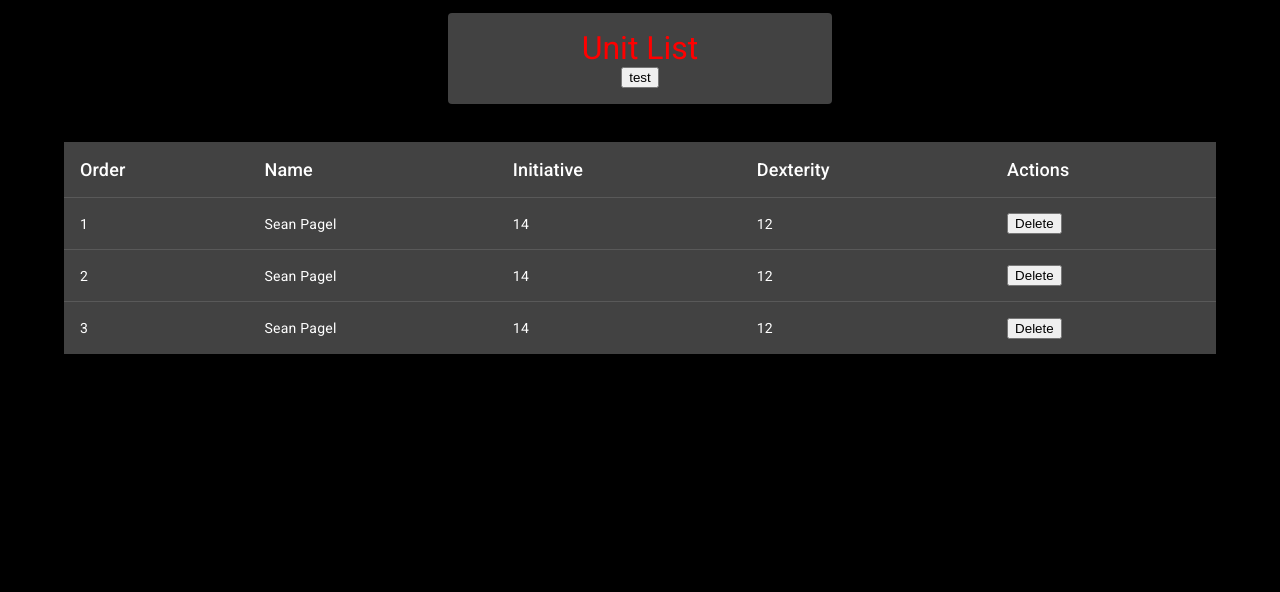
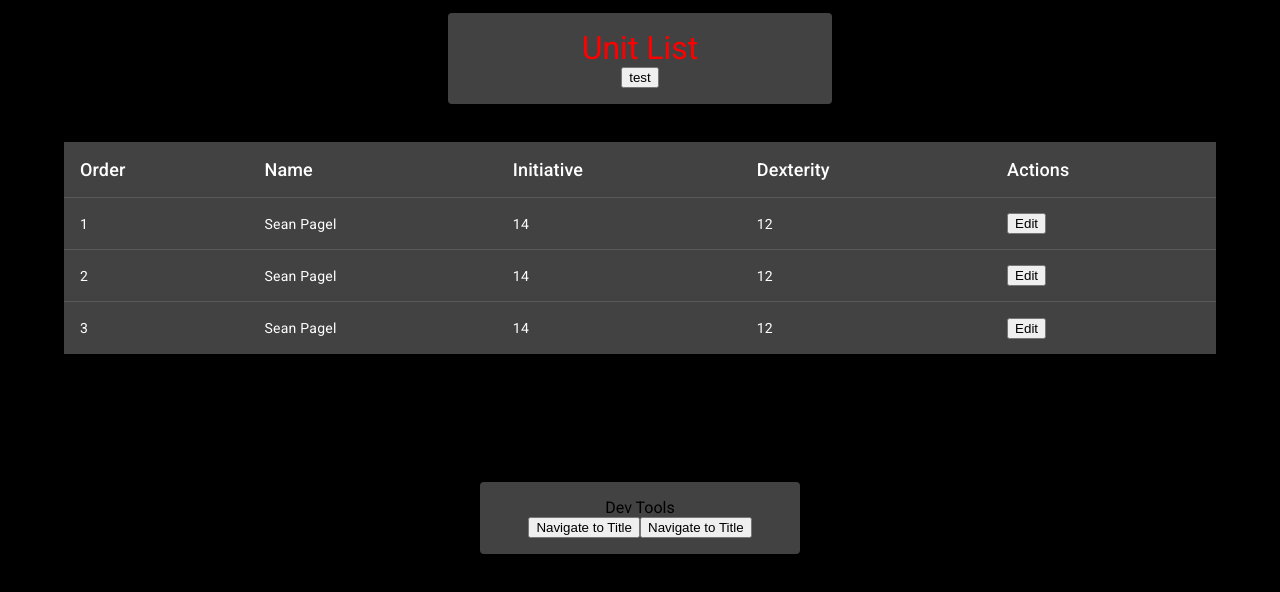
Before and after one commit to Bingle-Stankus/Initiative-Tracker, an Angular app in the folder Initiative-Tracker/: page /app-title-page in a window 1280 px wide. Both pictures are taken after a click on the button 640 px from the left and 374 px from the top of the page. Shown: the top 592 px of the page. Built offline with nearby package versions, Linux system fonts and the light colour scheme.

Commit message:
Created Skeleton for Update Modal

```diff
--- a/Initiative-Tracker/src/app/app-routing.module.ts
+++ b/Initiative-Tracker/src/app/app-routing.module.ts
@@ -4,8 +4,8 @@ import { CommonModule } from '@angular/common';
 import { RouterModule, Routes } from '@angular/router';
 import { TitlePageComponent } from './tools/title-page/title-page.component';
 import { UnitComponent } from './tools/unit/unit.component';
-import { AddUnitComponent } from './tools/add-unit/add-unit.component';
 import { SaveUnitComponent } from './tools/save-unit/save-unit.component';
+import { AddUnitComponent } from './tools/modals/add-unit/add-unit.component';
 
 const routes: Routes = [
 
--- /dev/null
+++ b/Initiative-Tracker/src/app/tools/modals/update-unit/update-unit.component.html
@@ -0,0 +1 @@
+<p>update-unit works!</p>
--- a/Initiative-Tracker/src/app/tools/unit/unit.component.css
+++ b/Initiative-Tracker/src/app/tools/unit/unit.component.css
@@ -1,4 +1,14 @@
 /*--- CLASSES ----------------------------------------- */
+
+.dev-tools{
+    text-align: center;
+    justify-content: center;
+    align-items: center;
+
+    margin: auto;
+    margin-top: 10%;
+    max-width: 40%;
+}
 
 .unit-list{
     text-align: center;
--- a/Initiative-Tracker/src/app/tools/unit/unit.component.html
+++ b/Initiative-Tracker/src/app/tools/unit/unit.component.html
@@ -13,27 +13,27 @@
     <ng-container matColumnDef="actions">
         <th mat-header-cell *matHeaderCellDef style="font-size: large;"> Actions </th>
         <td mat-cell *matCellDef="let element">
-            <button mat-raised-button >Delete</button>
+            <button mat-raised-button (click)="openUpdateDialog()"> Edit </button>
         </td>
     </ng-container>
 
     <ng-container matColumnDef="order">
-        <th mat-header-cell *matHeaderCellDef style="font-size: large;">Order</th>
+        <th mat-header-cell *matHeaderCellDef style="font-size: large;"> Order </th>
         <td mat-cell *matCellDef="let element">{{element.order}}</td>
     </ng-container>
 
     <ng-container matColumnDef="name">
-        <th mat-header-cell *matHeaderCellDef style="font-size: large;">Name</th>
+        <th mat-header-cell *matHeaderCellDef style="font-size: large;"> Name </th>
         <td mat-cell *matCellDef="let element">{{element.name}}</td>
     </ng-container>
 
     <ng-container matColumnDef="initiative">
-        <th mat-header-cell *matHeaderCellDef style="font-size: large;">Initiative</th>
+        <th mat-header-cell *matHeaderCellDef style="font-size: large;"> Initiative </th>
         <td mat-cell *matCellDef="let element">{{element.initiative}}</td>
     </ng-container>
 
     <ng-container matColumnDef="dexterity">
-        <th mat-header-cell *matHeaderCellDef style="font-size: large;">Dexterity</th>
+        <th mat-header-cell *matHeaderCellDef style="font-size: large;"> Dexterity </th>
         <td mat-cell *matCellDef="let element">{{element.dexterity}}</td>
     </ng-container>
 
@@ -42,3 +42,13 @@
 
     </table>
 </div>
+
+<div>
+    <mat-card class="dev-tools">
+        <mat-card-header>Dev Tools</mat-card-header>
+        <mat-card-content>
+            <button (click)="devToolsNavTitle()">Navigate to Title</button>
+            <button>Navigate to Title</button>
+        </mat-card-content>
+    </mat-card>
+</div>
--- a/Initiative-Tracker/src/app/tools/unit/unit.component.ts
+++ b/Initiative-Tracker/src/app/tools/unit/unit.component.ts
@@ -1,5 +1,12 @@
-import { Component } from '@angular/core';
+import { Component, Inject } from '@angular/core';
+import { Router } from '@angular/router';
+import {MatDialog, MAT_DIALOG_DATA, MatDialogRef, MatDialogModule} from '@angular/material/dialog';
+
+
 import { UNIT } from 'src/app/models/interface/unit-interface';
+import { UpdateUnitComponent } from '../modals/update-unit/update-unit.component';
+
+
 
 
 const UNITLIST : UNIT[] = [
@@ -23,4 +30,21 @@ export class UnitComponent {
   displayedColumns: string[] = ['order' , 'name' , 'initiative' , 'dexterity' , 'actions'];
   dataSource = UNITLIST;
 
+  constructor(
+    public dialog: MatDialog,
+    public router: Router,
+  ) {}
+
+  openUpdateDialog(): void{
+    console.log("Opening Update Dialog");
+
+
+
+  }
+
+  // dev tools
+  devToolsNavTitle(): void{
+    this.router.navigate(['/app-title-page']);
+  }
+
 }
```
Also changed, not shown: Initiative-Tracker/src/app/app.module.ts (+6 -2 lines), Initiative-Tracker/src/app/tools/modals/update-unit/update-unit.component.ts (added, +10 -0 lines), Initiative-Tracker/src/app/tools/modals/add-unit/add-unit.component.css (added), Initiative-Tracker/src/app/tools/modals/add-unit/add-unit.component.html (renamed from Initiative-Tracker/src/app/tools/add-unit/add-unit.component.html), Initiative-Tracker/src/app/tools/modals/add-unit/add-unit.component.ts (renamed from Initiative-Tracker/src/app/tools/add-unit/add-unit.component.ts), Initiative-Tracker/src/app/tools/modals/update-unit/update-unit.component.css (added), 2 other files (tests, documents, lock files or other folders).
